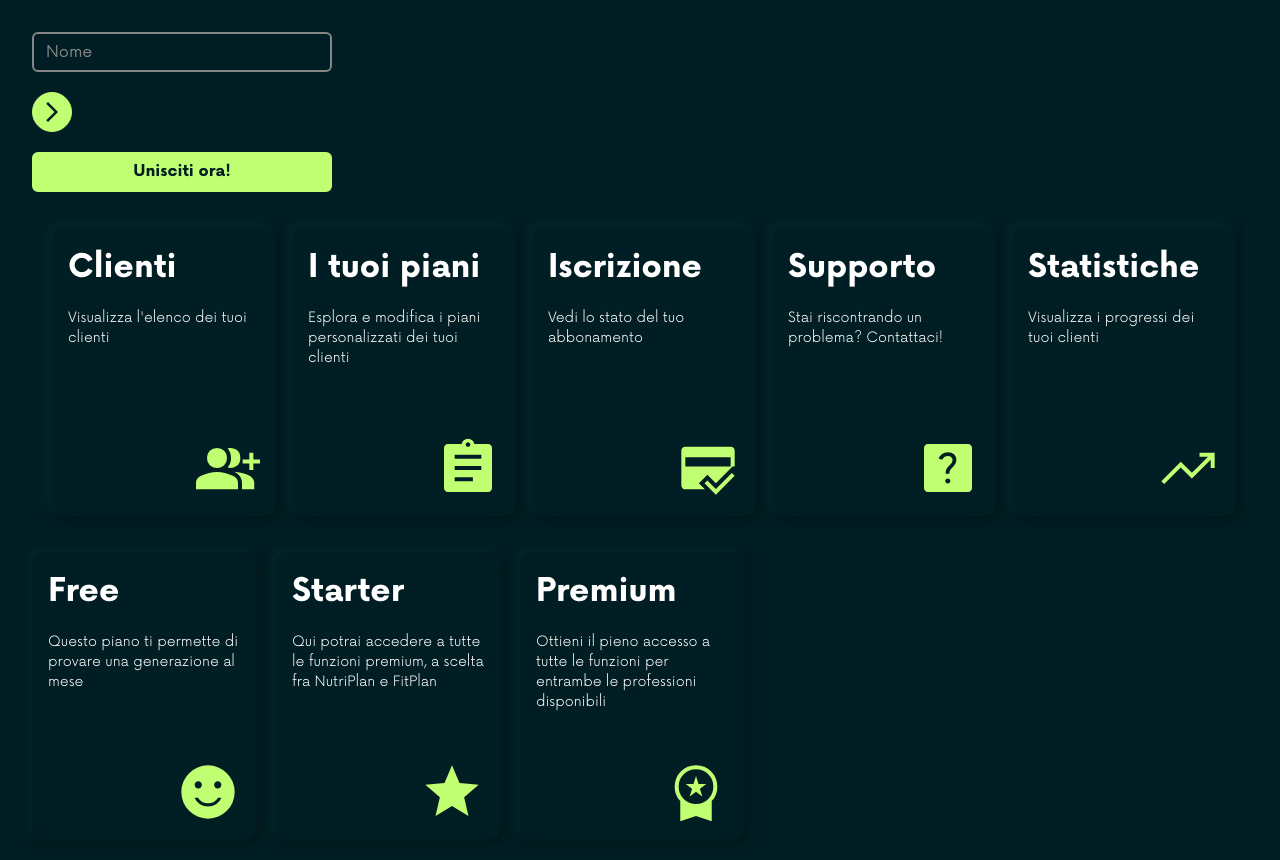
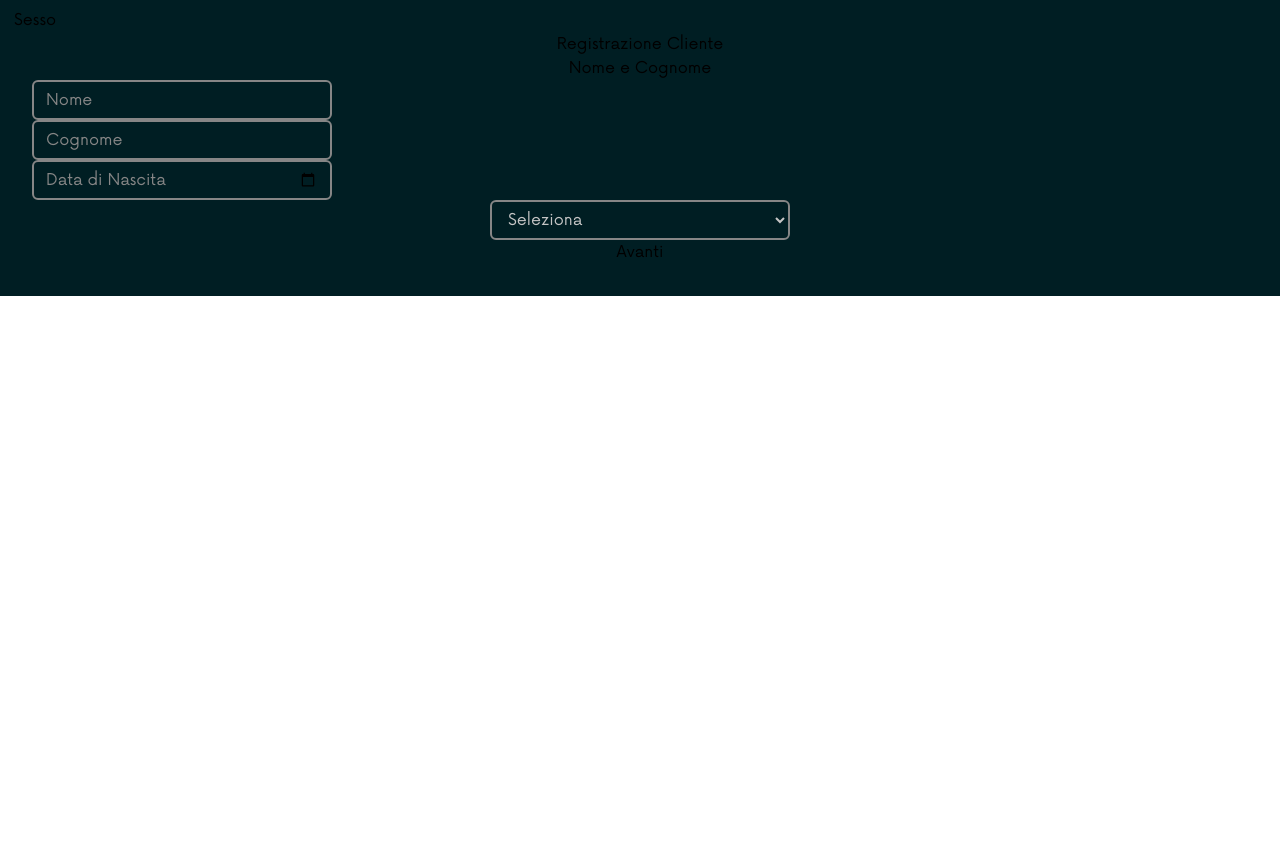
Before and after one commit to develhope/FS28-Team2-Project4, a React (Vite) app in the folder stayfit-app/: page / in a window 1280 px wide. Shown: the top 860 px of the page. After the commit the page ends 800 px from the top, so only its background shows below. Built offline with nearby package versions, Linux system fonts and the light colour scheme.

Commit message:
added Textbox in FormCliente

```diff
--- a/stayfit-app/package.json
+++ b/stayfit-app/package.json
@@ -10,6 +10,7 @@
     "preview": "vite preview"
   },
   "dependencies": {
+    "prop-types": "^15.8.1",
     "react": "^18.3.1",
     "react-dom": "^18.3.1"
   },
--- a/stayfit-app/src/App.jsx
+++ b/stayfit-app/src/App.jsx
@@ -1,23 +1,13 @@
 import './App.css';
-import Button from './MyComponents/Button';
-import MobileButton from './MyComponents/MobileButton';
+import Form from './FormCliente'
 import Textbox from './MyComponents/Textbox';
-import { CardMenu } from './MyComponents/CardMenu';
-import { SubCards } from './MyComponents/subCards';
-import { CardProvider } from './MyComponents/CardProvider';
 
 const App = () => {
   return (
     <div className="App">
-      <div className="flex flex-col gap-5">
-        <Textbox id={'name'} type={'text'} label={'Nome'} />
-        <MobileButton />
-        <Button text={'Unisciti ora!'} />
-        <CardProvider>
-          <CardMenu></CardMenu>
-          <SubCards></SubCards>
-        </CardProvider>
-      </div>
+      <Form>
+        <Textbox></Textbox>
+      </Form>
     </div>
   );
 };
--- a/stayfit-app/src/FormCliente.jsx
+++ b/stayfit-app/src/FormCliente.jsx
@@ -1,27 +1,28 @@
-import { useState, useCallback } from "react";
+import { useState, useCallback } from 'react';
+import Textbox from './MyComponents/Textbox.jsx';
 
 const Form = () => {
   const [step, setStep] = useState(0);
   const [isSubmitted, setIsSubmitted] = useState(false);
   const [formData, setFormData] = useState({
-    firstName: "",
-    lastName: "",
-    birthDate: "",
-    gender: "",
-    email: "",
-    phone: "",
-    weight: "",
-    height: "",
-    allergies: "",
-    foodIntolerances: "",
-    activityLevel: "",
-    fitnessGoals: "",
-    workoutPreferences: "",
-    availableTime: "",
+    firstName: '',
+    lastName: '',
+    birthDate: '',
+    gender: '',
+    email: '',
+    phone: '',
+    weight: '',
+    height: '',
+    allergies: '',
+    foodIntolerances: '',
+    activityLevel: '',
+    fitnessGoals: '',
+    workoutPreferences: '',
+    availableTime: '',
     photo: null,
-    username: "",
-    password: "",
-    confirmPassword: "",
+    username: '',
+    password: '',
+    confirmPassword: '',
   });
 
   const [showPassword, setShowPassword] = useState(false);
@@ -30,7 +31,7 @@ const Form = () => {
     const { name, value, type, checked } = e.target;
     setFormData((prev) => ({
       ...prev,
-      [name]: type === "checkbox" ? checked : value,
+      [name]: type === 'checkbox' ? checked : value,
     }));
   };
 
@@ -90,7 +91,7 @@ const Form = () => {
       setStep(step + 1);
     } else {
       alert(
-        "Compila tutti i campi obbligatori o assicurati che le password corrispondano."
+        'Compila tutti i campi obbligatori o assicurati che le password corrispondano.'
       );
     }
   };
@@ -101,53 +102,58 @@ const Form = () => {
     e.preventDefault();
 
     if (isSubmitted) {
-      alert("Modulo già inviato.");
+      alert('Modulo già inviato.');
       return;
     }
 
     if (isStepValid(step)) {
       setIsSubmitted(true);
-      alert("Modulo inviato con successo!");
+      alert('Modulo inviato con successo!');
     } else {
-      alert("La Password non corrisponde.");
+      alert('La Password non corrisponde.');
     }
   };
 
   const steps = [
     {
-      label: "Nome e Cognome",
+      label: 'Nome e Cognome',
       fields: (
         <>
-          <label>Nome</label>
-          <input
+          <Textbox
+            label="Nome"
             type="text"
+            id="firstName"
             name="firstName"
             value={formData.firstName}
             onChange={handleChange}
             required
           />
-          <label>Cognome</label>
-          <input
+          <Textbox
+            label="Cognome"
             type="text"
+            id="lastName"
             name="lastName"
             value={formData.lastName}
             onChange={handleChange}
             required
           />
-          <label>Data di Nascita</label>
-          <input
+          <Textbox
+            label="Data di Nascita"
             type="date"
             name="birthDate"
             value={formData.birthDate}
             onChange={handleChange}
             required
           />
-          <label>Sesso</label>
+          <label  className={'absolute left-3 top-2 transition-all duration-200 ease-in-out bg-primary-blue px-0.5 bg-left bg-no-repeat'}>Sesso</label>
           <select
             name="gender"
             value={formData.gender}
             onChange={handleChange}
             required
+            className="peer border-2 w-[300px] h-10 bg-transparent border-secondary-gray cursor-pointer
+  text-[#C5C5C5] pl-[12px] pr-[12px] rounded-[6px] outline-none transition-all
+  duration-300 focus:ring-secondary-green hover:border-secondary-green focus:border-secondary-green"
           >
             <option value="">Seleziona</option>
             <option value="male">Maschio</option>
@@ -157,19 +163,22 @@ const Form = () => {
       ),
     },
     {
-      label: "Contatti",
+      label: 'Contatti',
       fields: (
         <>
-          <label>Email</label>
-          <input
+          <Textbox
+            label="Email"
             type="email"
+            id="email"
             name="email"
             value={formData.email}
             onChange={handleChange}
+            required
           />
-          <label>Numero di Telefono</label>
-          <input
+          <Textbox
+            label="Numero di Telefono"
             type="tel"
+            id="phone"
             name="phone"
             value={formData.phone}
             onChange={handleChange}
@@ -178,20 +187,22 @@ const Form = () => {
       ),
     },
     {
-      label: "Misure",
+      label: 'Misure',
       fields: (
         <>
-          <label>Peso (kg)</label>
-          <input
+          <Textbox
+            label="Peso (kg)"
             type="number"
+            id="weight"
             name="weight"
             value={formData.weight}
             onChange={handleChange}
             required
           />
-          <label>Altezza (cm)</label>
-          <input
+          <Textbox
+            label="Altezza (cm)"
             type="number"
+            id="height"
             name="height"
             value={formData.height}
             onChange={handleChange}
@@ -201,19 +212,21 @@ const Form = () => {
       ),
     },
     {
-      label: "Allergie e Intolleranze",
+      label: 'Allergie e Intolleranze',
       fields: (
         <>
-          <label>Allergie</label>
-          <input
+          <Textbox
+            label="Allergie"
             type="text"
+            id="allergies"
             name="allergies"
             value={formData.allergies}
             onChange={handleChange}
           />
-          <label>Intolleranze Alimentari</label>
-          <input
+          <Textbox
+            label="Intolleranze Alimentari"
             type="text"
+            id="foodIntolerances"
             name="foodIntolerances"
             value={formData.foodIntolerances}
             onChange={handleChange}
@@ -222,7 +235,7 @@ const Form = () => {
       ),
     },
     {
-      label: "Fitness",
+      label: 'Fitness',
       fields: (
         <>
           <label>Livello di Attività Fisica</label>
@@ -231,19 +244,26 @@ const Form = () => {
             value={formData.activityLevel}
             onChange={handleChange}
             required
+            className="peer border-2 w-[300px] h-10 bg-transparent border-secondary-gray cursor-pointer
+  text-[#C5C5C5] pl-[12px] pr-[12px] rounded-[6px] outline-none transition-all
+  duration-300 focus:ring-secondary-green hover:border-secondary-green focus:border-secondary-green"
           >
             <option value="">Seleziona</option>
             <option value="sedentary">Sedentario</option>
             <option value="moderatelyActive">Moderatamente Attivo</option>
             <option value="active">Attivo</option>
-            <option value="veryActive"> Molto Attivo</option>
+            <option value="veryActive">Molto Attivo</option>
           </select>
+
           <label>Obiettivi di Fitness</label>
           <select
             name="fitnessGoals"
             value={formData.fitnessGoals}
             onChange={handleChange}
             required
+            className="peer border-2 w-[300px] h-10 bg-transparent border-secondary-gray cursor-pointer
+  text-[#C5C5C5] pl-[12px] pr-[12px] rounded-[6px] outline-none transition-all
+  duration-300 focus:ring-secondary-green hover:border-secondary-green focus:border-secondary-green"
           >
             <option value="">Seleziona</option>
             <option value="weightLoss">Perdita di peso</option>
@@ -257,22 +277,28 @@ const Form = () => {
             </option>
             <option value="rehabilitation">Riabilitazione</option>
           </select>
+
           <label>Preferenze di Allenamento</label>
           <select
             name="workoutPreferences"
             value={formData.workoutPreferences}
             onChange={handleChange}
             required
+            className="peer border-2 w-[300px] h-10 bg-transparent border-secondary-gray cursor-pointer
+  text-[#C5C5C5] pl-[12px] pr-[12px] rounded-[6px] outline-none transition-all
+  duration-300 focus:ring-secondary-green hover:border-secondary-green focus:border-secondary-green"
           >
             <option value="">Seleziona</option>
             <option value="cardio">Cardio</option>
             <option value="flexibility">Flessibilità</option>
-            <option value="outdoorActivities">Attività all&#39;aperto</option>
+            <option value="outdoorActivities">Attività all&apos;aperto</option>
             <option value="gym">Palestra</option>
           </select>
-          <label>Pratichi già uno sport?</label>
-          <input
+
+          <Textbox
+            label="Pratichi già uno sport?"
             type="text"
+            id="availableTime"
             name="availableTime"
             value={formData.availableTime}
             onChange={handleChange}
@@ -282,7 +308,7 @@ const Form = () => {
       ),
     },
     {
-      label: "Foto",
+      label: 'Foto',
       fields: (
         <>
           <label>Carica una Foto</label>
@@ -298,28 +324,31 @@ const Form = () => {
       ),
     },
     {
-      label: "Account",
+      label: 'Account',
       fields: (
         <div className="client-form">
-          <label>Username</label>
-          <input
+          <Textbox
+            label="Username"
             type="text"
+            id="username"
             name="username"
             value={formData.username}
             onChange={handleChange}
             required
           />
-          <label>Password</label>
-          <input
-            type={showPassword ? "text" : "password"}
+          <Textbox
+            label="Password"
+            type={showPassword ? 'text' : 'password'}
+            id="password"
             name="password"
             value={formData.password}
             onChange={handleChange}
             required
           />
-          <label>Conferma Password</label>
-          <input
-            type={showPassword ? "text" : "password"}
+          <Textbox
+            label="Conferma Password"
+            type={showPassword ? 'text' : 'password'}
+            id="confirmPassword"
             name="confirmPassword"
             value={formData.confirmPassword}
             onChange={handleChange}
--- a/stayfit-app/src/MyComponents/Textbox.jsx
+++ b/stayfit-app/src/MyComponents/Textbox.jsx
@@ -1,8 +1,14 @@
-import { useState } from 'react';
+import { useState, useEffect } from 'react';
+import PropTypes from 'prop-types'; // Aggiungi questa importazione
 
-const Textbox = ({ label, type, id }) => {
-  const [inputVal, setInputVal] = useState('');
-  const [isFocused, setIsFocused] = useState(false);
+const Textbox = ({ label, type, id, value, onChange, ...props }) => {
+  const [inputVal, setInputVal] = useState(value || ''); // Valore iniziale passato da fuori
+  const [isFocused, setIsFocused] = useState(false); // Stato per il focus
+
+  // Aggiorna lo stato locale quando il valore della prop `value` cambia
+  useEffect(() => {
+    setInputVal(value || '');
+  }, [value]);
 
   const handleFocus = () => {
     setIsFocused(true);
@@ -14,19 +20,27 @@ const Textbox = ({ label, type, id }) => {
     }
   };
 
+  const handleChange = (e) => {
+    setInputVal(e.target.value); // Aggiorna lo stato locale
+    if (onChange) {
+      onChange(e); // Chiama la funzione di onChange passata tramite le props
+    }
+  };
+
   return (
     <div className="relative w-[300px] h-10">
       <input
         id={id}
         type={type}
         value={inputVal}
-          onChange={(e) => setInputVal(e.target.value)}
+        onChange={handleChange}
         onFocus={handleFocus}
         onBlur={handleBlur}
         className="peer border-2 w-[300px] h-10 bg-transparent border-secondary-gray cursor-text
         caret-[#C5C5C5] text-[#C5C5C5] pl-[12px] pr-[12px] rounded-[6px] outline-none transition-all
         duration-300 focus:ring-secondary-green hover:border-secondary-green focus:border-secondary-green
         glow-effect focus:transition-all focus:duration-300"
+        {...props} // Passa tutte le altre proprietà (required, etc.)
       />
       <label
         htmlFor={id}
@@ -42,4 +56,13 @@ const Textbox = ({ label, type, id }) => {
   );
 };
 
+// Aggiungi PropTypes per validare le proprietà passate
+Textbox.propTypes = {
+  label: PropTypes.string.isRequired,
+  type: PropTypes.string.isRequired,
+  id: PropTypes.string.isRequired,
+  value: PropTypes.string,
+  onChange: PropTypes.func.isRequired,
+};
+
 export default Textbox;
```
Also changed, not shown: 1 other file (tests, documents, lock files or other folders). Lines whose indentation alone changed are shown as unchanged.
